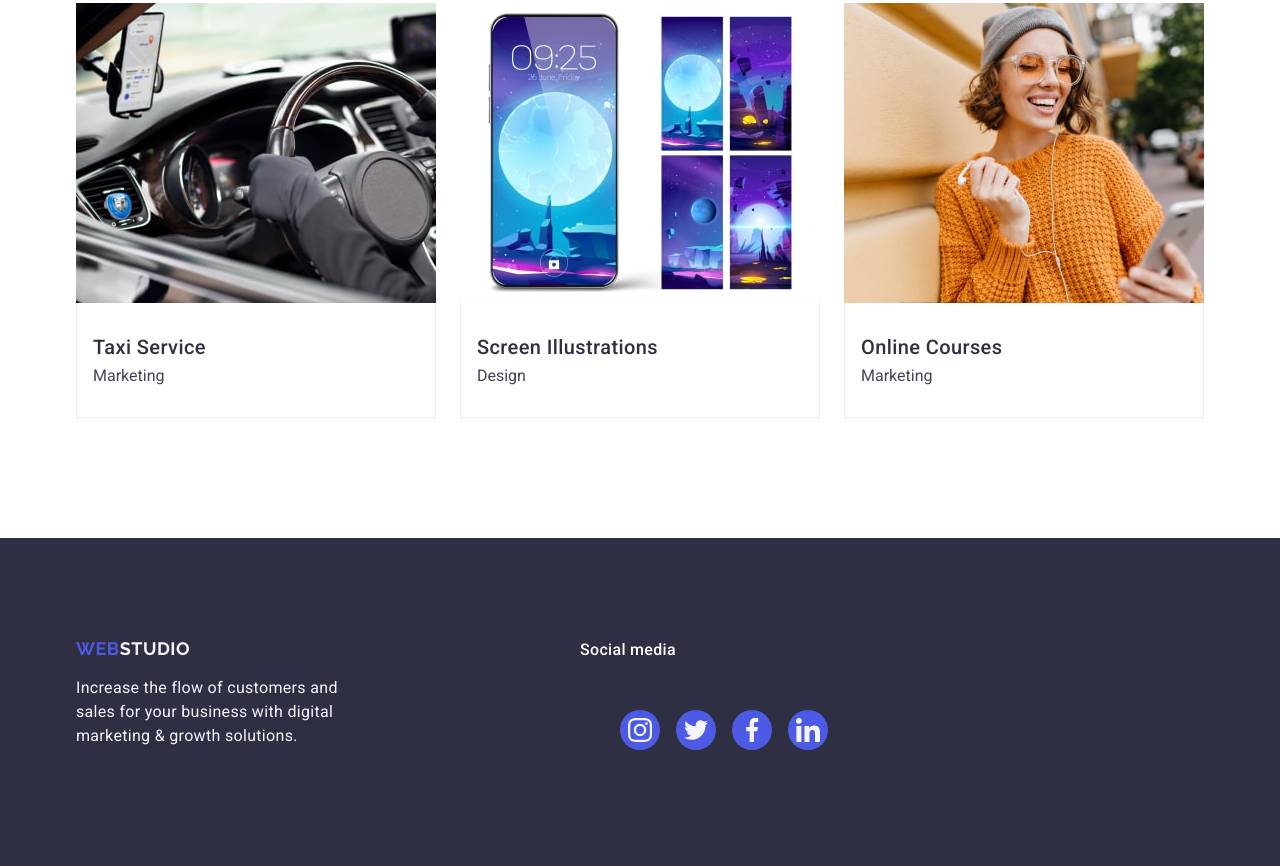
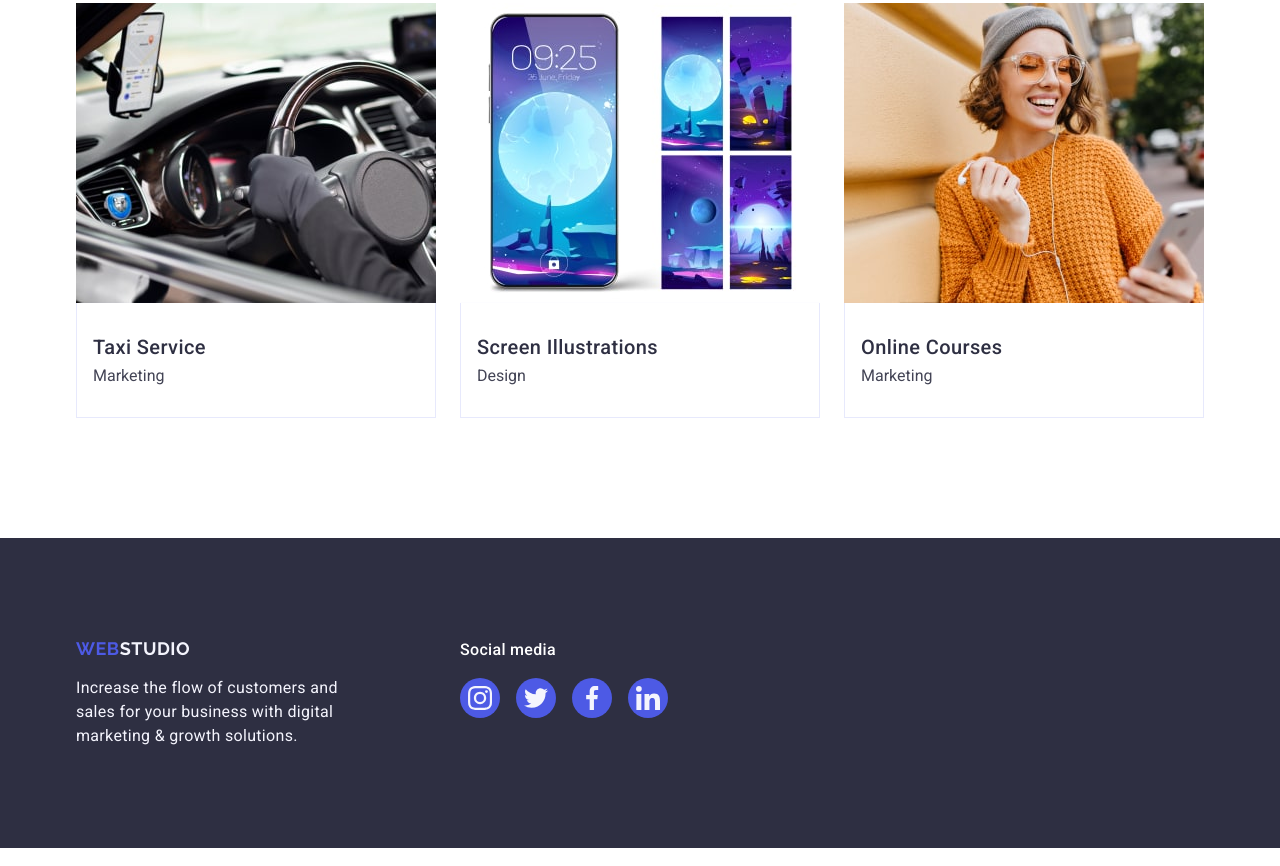
Before and after one commit to ayuzh01/goit-markup-hw-04, a plain HTML site: page index.html in a window 1280 px wide. Shown: the part 2633-3499 px from the top of the page. Drawn offline with nearby package versions, Linux system fonts and the light colour scheme.

Commit message:
update files

```diff
--- a/css/styles.css
+++ b/css/styles.css
@@ -6,6 +6,8 @@ body {
 
 ul {
     list-style-type: none;
+    margin: 0;
+    padding: 0;
 }
 
 a {
@@ -477,15 +479,11 @@ transition: transform 250ms cubic-bezier(0.4, 0, 0.2, 1);
         letter-spacing: 0.02em;
         color: #f4f4fd;
         max-width: 264px;
-        margin-right: 120px
     }
 
 
 
     .footer-links {
-        display: flex;
-        flex-direction: column;
-        gap: 16px;
 
     }
 
```
